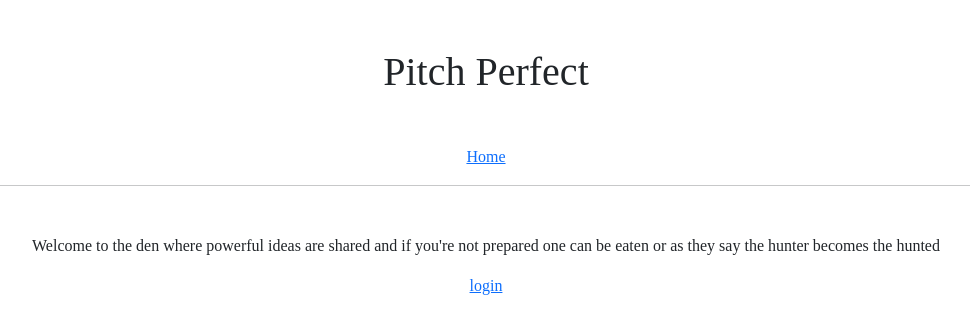
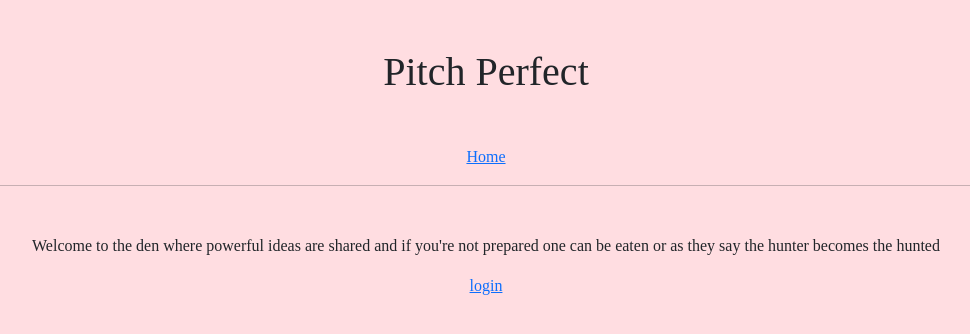
Before and after one commit to paulmunyao/Pitch-Project, a Flask app: page / in a window 1280 px wide. Shown: the top 334 px of the page, without its empty margins (154-1124 px from the left). Run offline with Flask 2, Linux system fonts and the light colour scheme; data that the repository does not hold is empty.

Commit message:
Add background color

```diff
--- a/app/templates/base.html
+++ b/app/templates/base.html
@@ -15,7 +15,7 @@
     {% endif %}
 </head>
 
-<body>
+<body style="background-color:#ffdde1;">
     <h1 class="text-center mt-5" style="font-family:Raleway">Pitch Perfect</h1>
 
 
```
